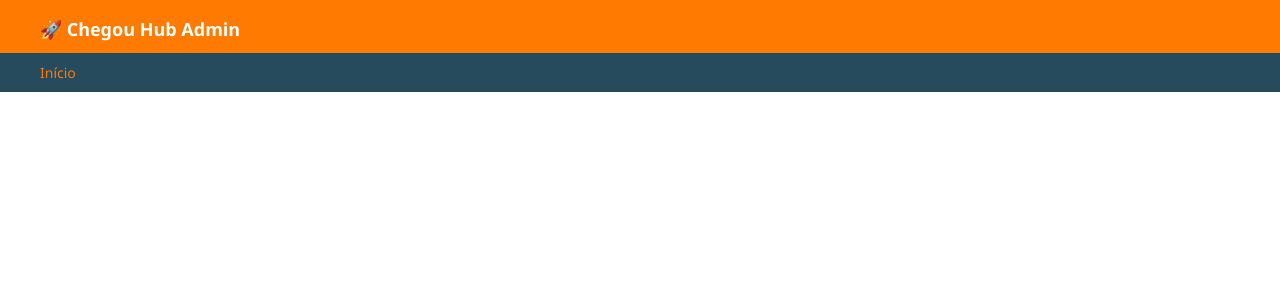
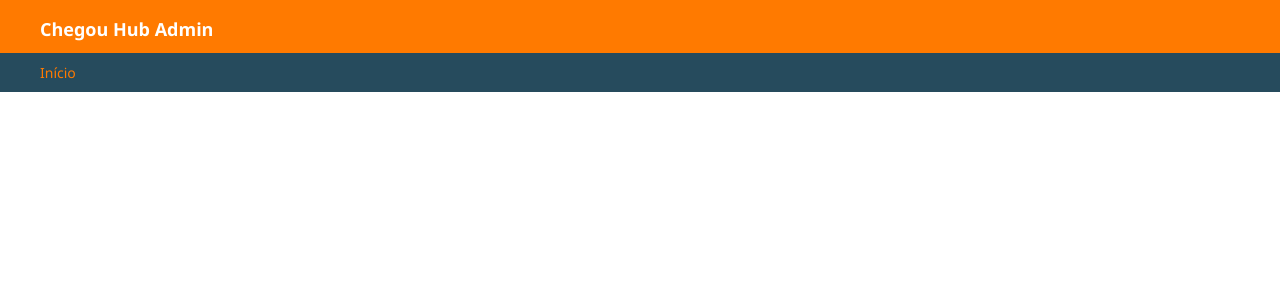
Before and after one commit to vndarlan/chegou-hub, a Django app: template backend/templates/admin/base_site.html in a window 1280 px wide. Shown: the top 300 px of the page. Run offline with Django 5.2, Linux system fonts and the light colour scheme; the template is opened without the code that fills it, so the values that code supplies are empty; parts of the project's set-up code (start-up, migrations or seed data) failed here and were passed over.

Commit message:
style(admin): remove emoji foguete e adiciona favicon Chegou Hub
- Remove 🚀 do título 'Chegou Hub Admin'
- Adiciona favicon.ico do Chegou Hub
- Adiciona logo192.png para Apple touch icon
- Copia favicon do frontend para backend/static/images/

```diff
--- a/backend/templates/admin/base_site.html
+++ b/backend/templates/admin/base_site.html
@@ -6,13 +6,15 @@
 {% block branding %}
 <div id="site-name">
     <a href="{% url 'admin:index' %}">
-        🚀 Chegou Hub Admin
+        Chegou Hub Admin
     </a>
 </div>
 {% endblock %}
 
 {% block extrahead %}
 {{ block.super }}
+<link rel="icon" type="image/x-icon" href="{% static 'images/favicon.ico' %}">
+<link rel="apple-touch-icon" sizes="192x192" href="{% static 'images/logo192.png' %}">
 <link rel="stylesheet" type="text/css" href="{% static 'css/admin_chegou_colors.css' %}">
 <style>
     #header {
```
Also changed, not shown: backend/static/images/favicon.ico (added), backend/static/images/logo192.png (added).
